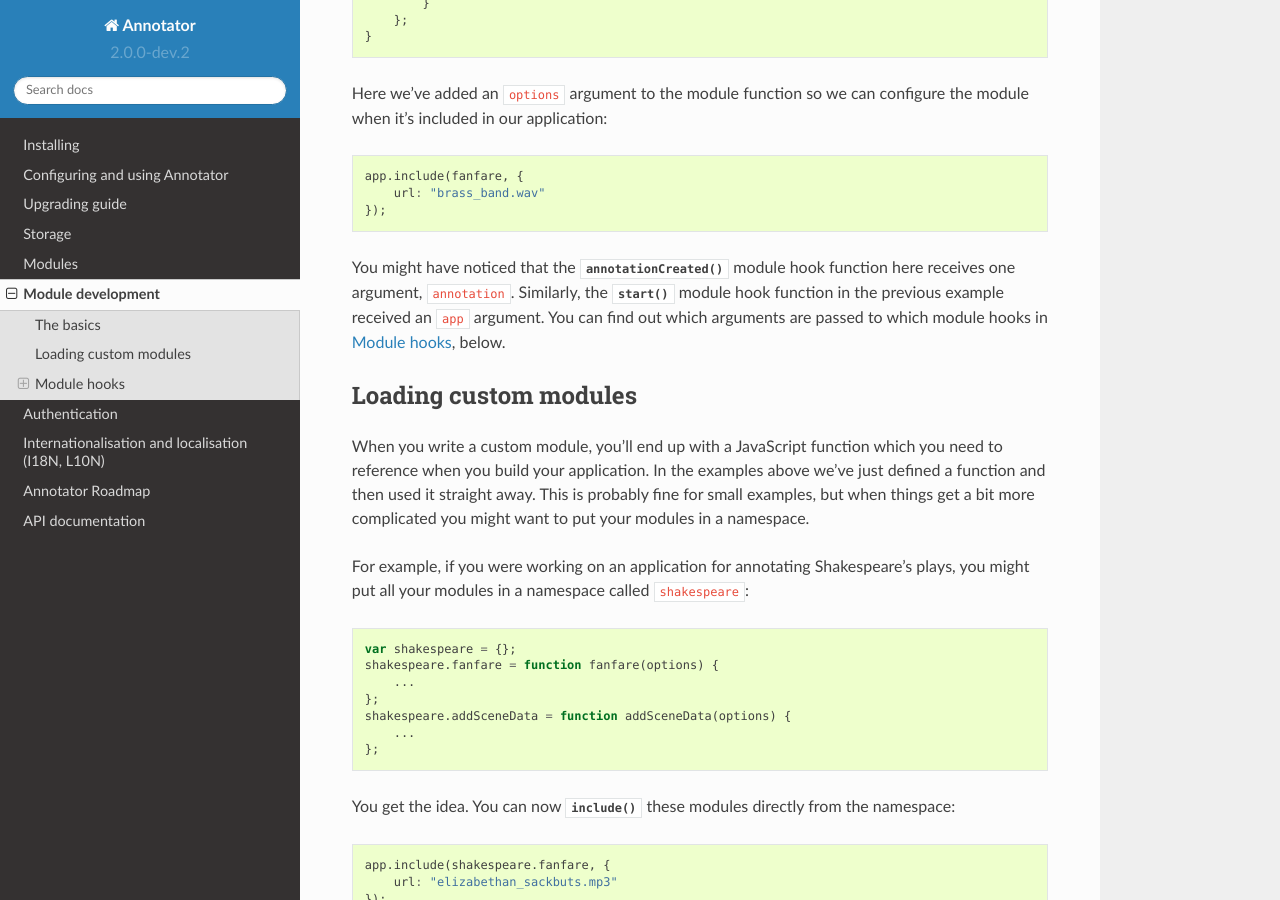
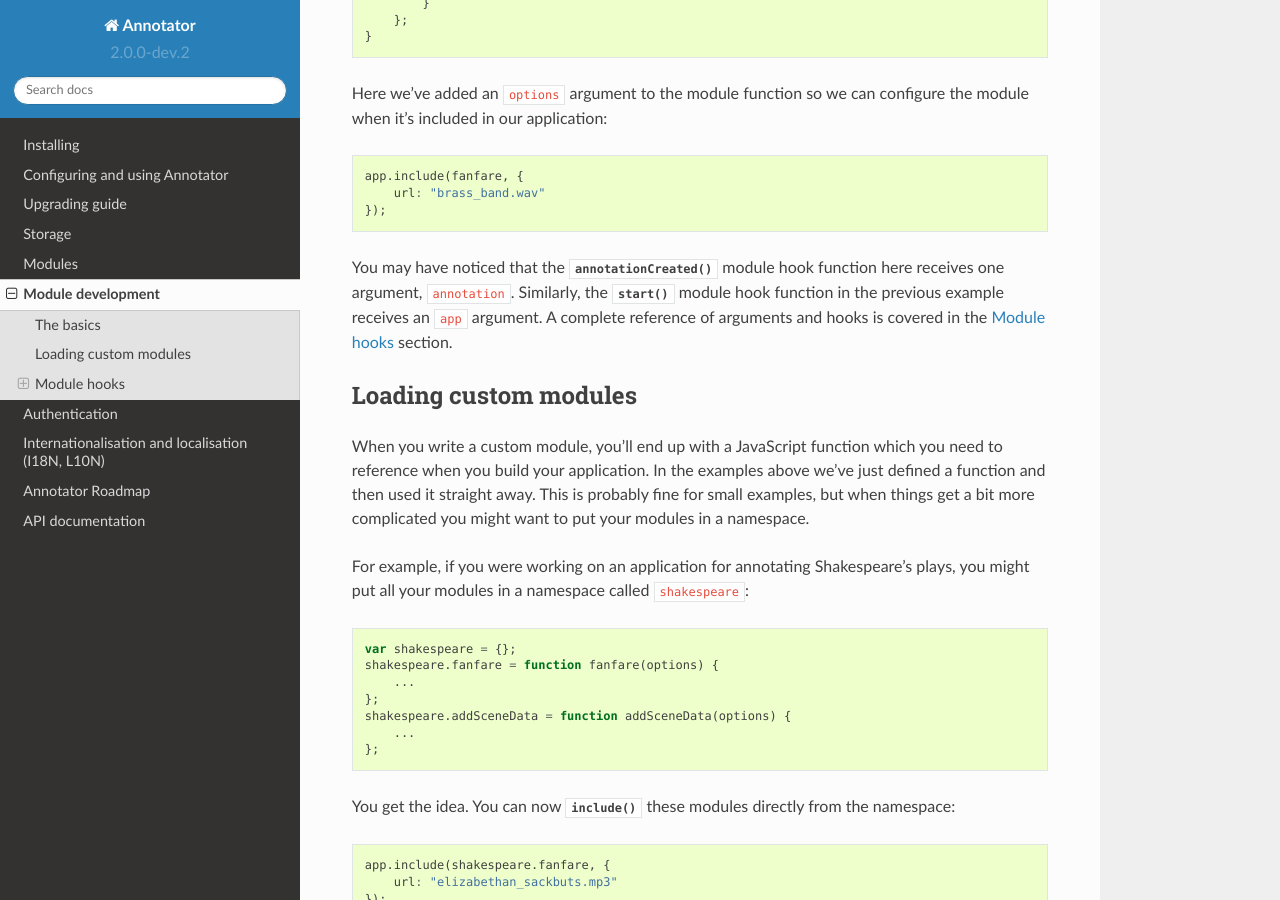
Before and after one commit to openannotation/annotator, a Sphinx documentation site: the page built from doc/module-development.rst, in a window 1280 px wide and 900 px high, scrolled down 1376 px. Built offline with Sphinx 7.4.7 and the Read the Docs theme 2.0.0, drawn with Linux system fonts in a browser that asks for light colours; pages that are not in the unit, such as notebooks, are missing from menus.

Commit message:
Tense consistency and language simplification

```diff
--- a/doc/module-development.rst
+++ b/doc/module-development.rst
@@ -67,11 +67,10 @@ configure the module when it's included in our application::
         url: "brass_band.wav"
     });
 
-You might have noticed that the :func:`annotationCreated` module hook function
+You may have noticed that the :func:`annotationCreated` module hook function
 here receives one argument, ``annotation``. Similarly, the :func:`start` module
-hook function in the previous example received an ``app`` argument. You can find
-out which arguments are passed to which module hooks in :ref:`module-hooks`,
-below.
+hook function in the previous example receives an ``app`` argument. A complete
+reference of arguments and hooks is covered in the :ref:`module-hooks` section.
 
 .. _HTML5 Audio API: https://developer.mozilla.org/en-US/docs/Web/API/Web_Audio_API
 
```
